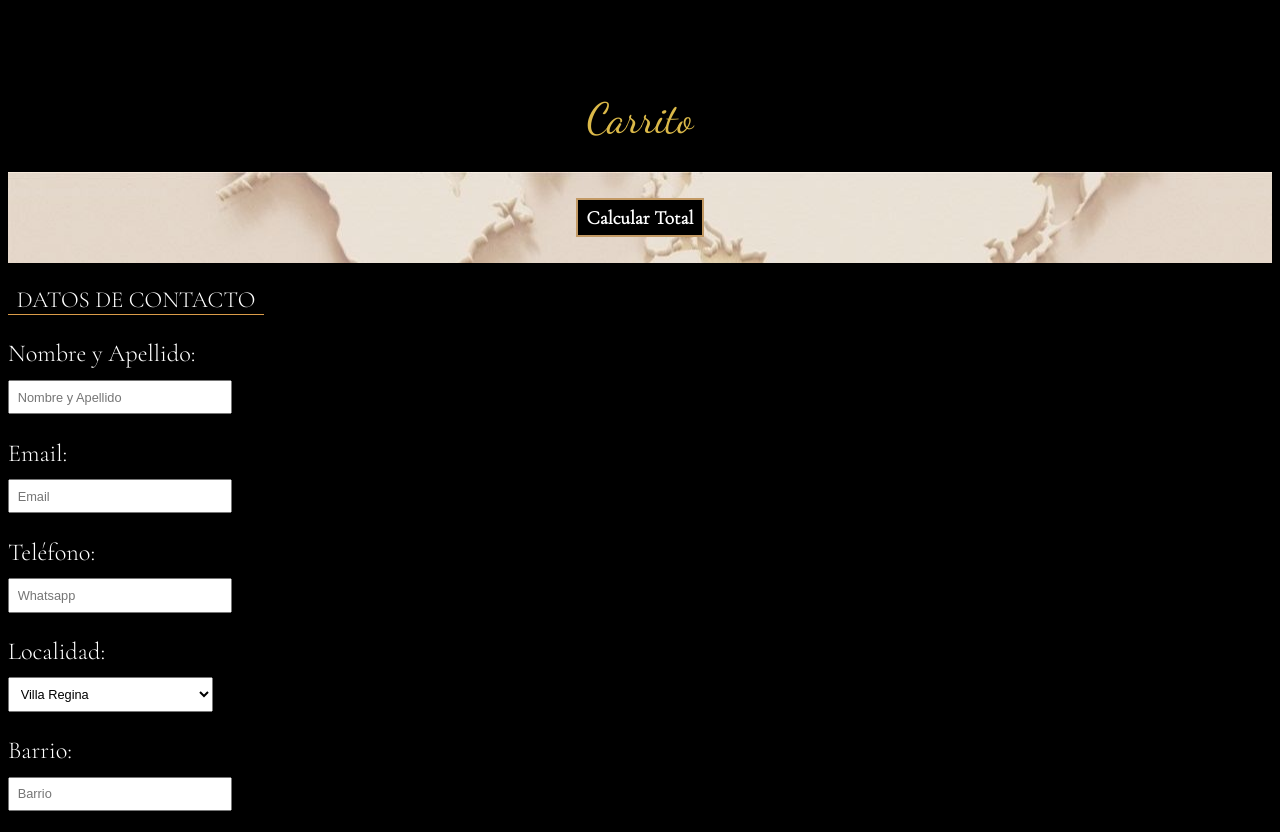
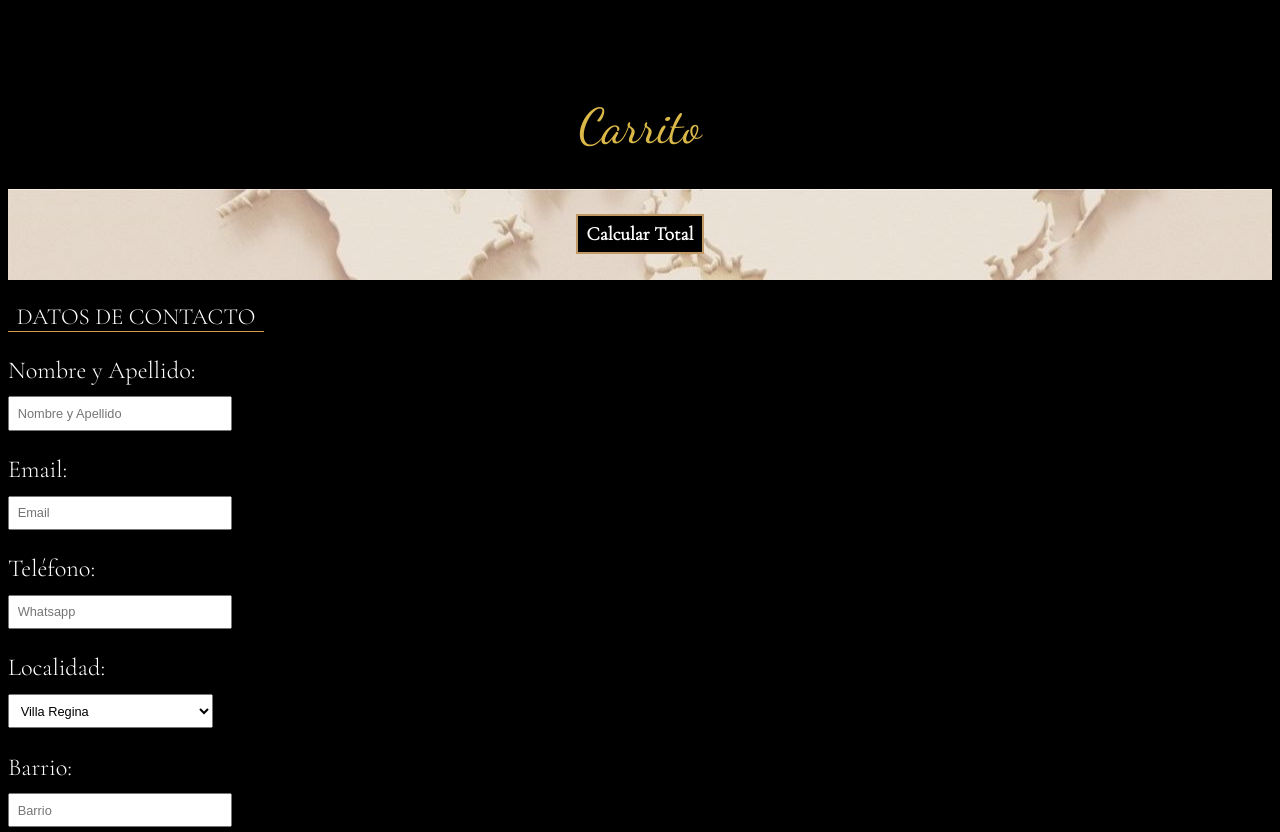
Before and after one commit to rociobmartin92/La-Florenciana, a plain HTML site: page index.html in a window 1280 px wide. Shown: the part 3556-4388 px from the top of the page. Drawn offline with nearby package versions, Linux system fonts and the light colour scheme; some packages are replaced by stand-ins of ours; a script that the page names is missing.

Commit message:
Update estilo.css

```diff
--- a/estilos/estilo.css
+++ b/estilos/estilo.css
@@ -343,7 +343,7 @@ footer {
 
  .c_titutlo {
     font-family: 'Dancing Script', cursive;
-    font-size: 3.3vw;
+    font-size: 3.8vw;
     color: #dbb949;
     font-weight: lighter;
 }
```
